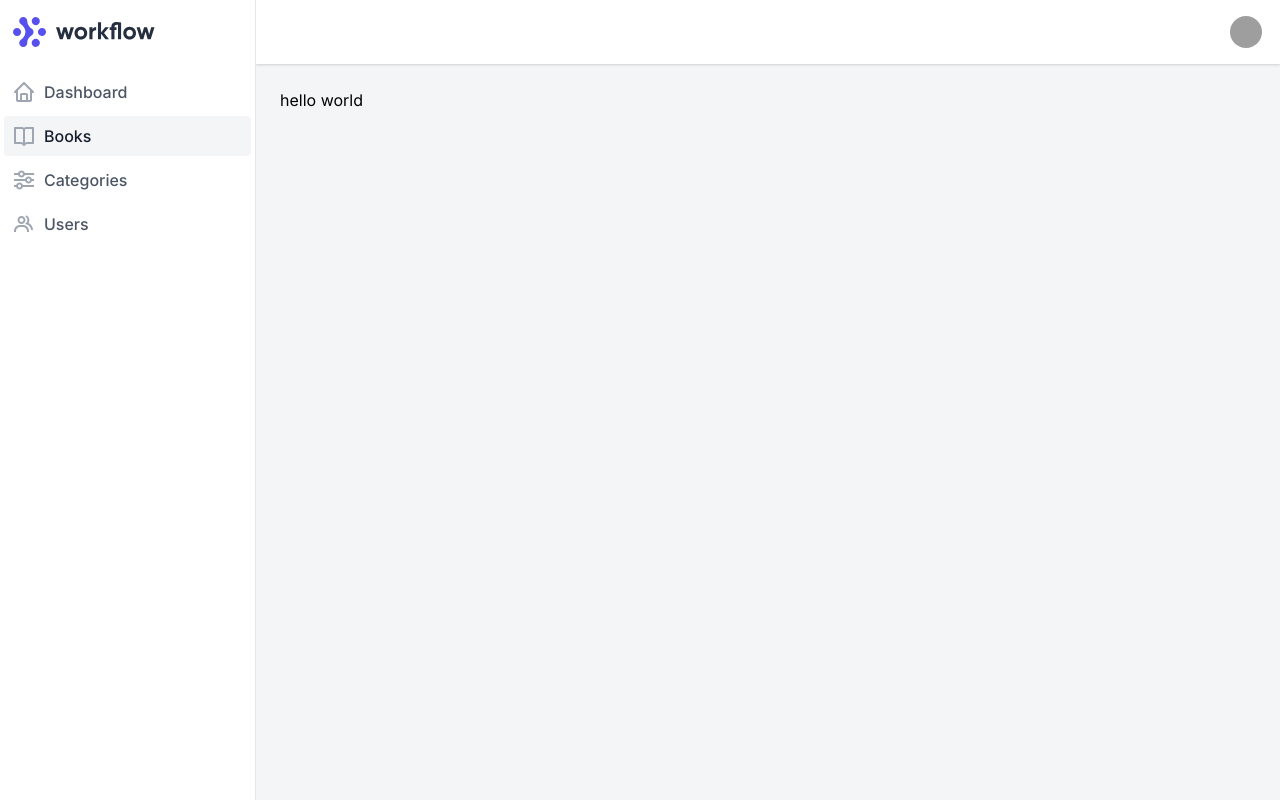
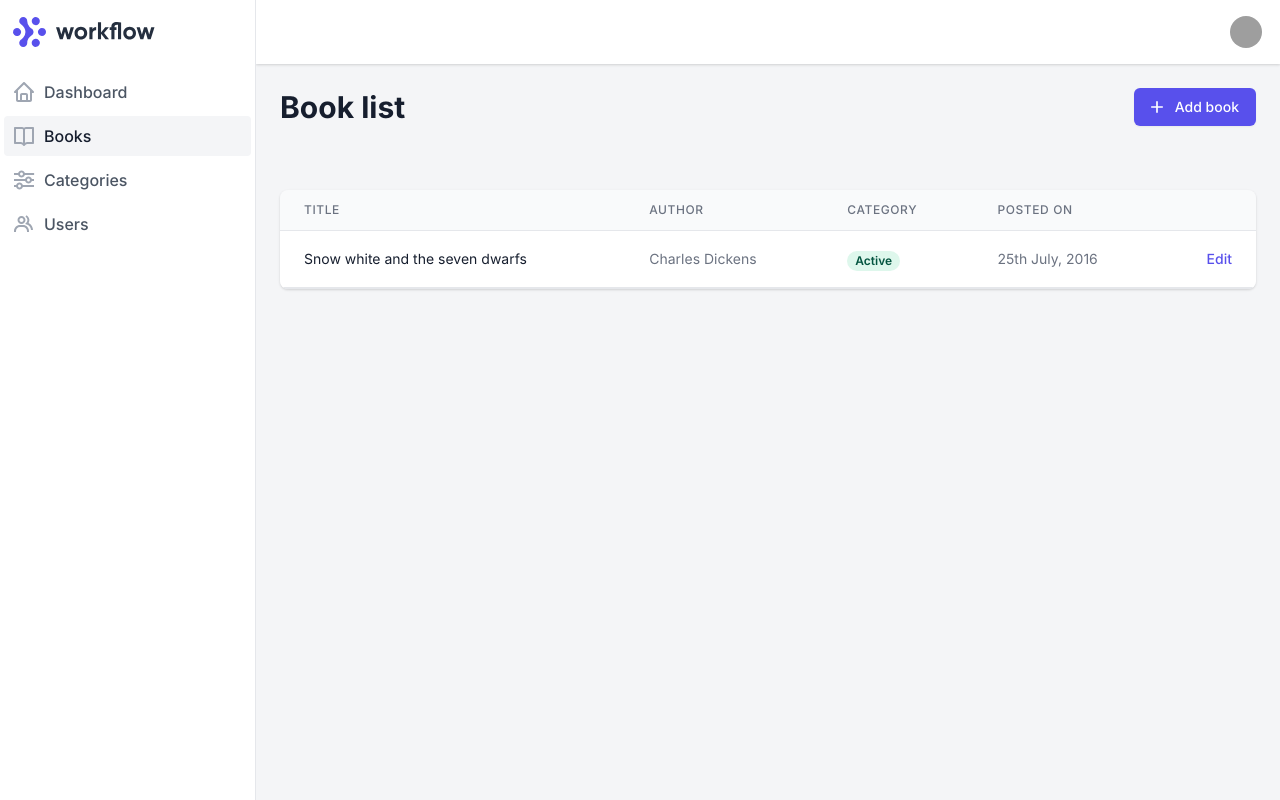
Before and after one commit to abeidahmed/book-review-app, a React (Create React App) app in the folder client/: page /admin/books in a window 1280 px wide. Built offline with nearby package versions, Linux system fonts and the light colour scheme; grey boxes are pictures that could not be loaded.

Commit message:
Add book table

```diff
--- a/client/src/admin/views/book/book-list/index.js
+++ b/client/src/admin/views/book/book-list/index.js
@@ -1,8 +1,77 @@
 import React from "react";
 import { AdminLayout } from "components/layout";
+import Icon from "components/icon";
 
 const BookList = () => {
-  return <AdminLayout>hello world</AdminLayout>;
+  return (
+    <AdminLayout>
+      <div className="lg:flex lg:items-center lg:justify-between">
+        <div className="flex-1 min-w-0">
+          <h2 className="text-2xl font-bold leading-7 text-gray-900 sm:text-3xl sm:leading-9 sm:truncate">
+            Book list
+          </h2>
+        </div>
+        <div className="mt-5 flex lg:mt-0 lg:ml-4">
+          <span className="sm:ml-3 shadow-sm rounded-md">
+            <button
+              type="button"
+              className="inline-flex items-center px-4 py-2 border border-transparent text-sm leading-5 font-medium rounded-md text-white bg-indigo-600 hover:bg-indigo-500 focus:outline-none focus:shadow-outline-indigo focus:border-indigo-700 active:bg-indigo-700 transition duration-150 ease-in-out"
+            >
+              <Icon icon="plus" className="-ml-1 mr-2 h-5 w-5" />
+              Add book
+            </button>
+          </span>
+        </div>
+      </div>
+
+      <div className="mt-16 shadow overflow-hidden sm:rounded-lg">
+        <div className="align-middle inline-block w-full overflow-x-auto border-b border-gray-200">
+          <table className="w-full">
+            <thead>
+              <tr>
+                <th className="px-6 py-3 border-b border-gray-200 bg-gray-50 text-left text-xs leading-4 font-medium text-gray-500 uppercase tracking-wider">
+                  Title
+                </th>
+                <th className="px-6 py-3 border-b border-gray-200 bg-gray-50 text-left text-xs leading-4 font-medium text-gray-500 uppercase tracking-wider">
+                  Author
+                </th>
+                <th className="px-6 py-3 border-b border-gray-200 bg-gray-50 text-left text-xs leading-4 font-medium text-gray-500 uppercase tracking-wider">
+                  Category
+                </th>
+                <th className="px-6 py-3 border-b border-gray-200 bg-gray-50 text-left text-xs leading-4 font-medium text-gray-500 uppercase tracking-wider">
+                  Posted on
+                </th>
+                <th className="px-6 py-3 border-b border-gray-200 bg-gray-50"></th>
+              </tr>
+            </thead>
+            <tbody className="bg-white">
+              <tr>
+                <td className="px-6 py-4 whitespace-no-wrap border-b border-gray-200">
+                  <p className="text-sm leading-5 text-gray-900">Snow white and the seven dwarfs</p>
+                </td>
+                <td className="px-6 py-4 whitespace-no-wrap border-b border-gray-200 text-sm leading-5 text-gray-500">
+                  Charles Dickens
+                </td>
+                <td className="px-6 py-4 whitespace-no-wrap border-b border-gray-200">
+                  <span className="px-2 inline-flex text-xs leading-5 font-semibold rounded-full bg-green-100 text-green-800">
+                    Active
+                  </span>
+                </td>
+                <td className="px-6 py-4 whitespace-no-wrap border-b border-gray-200 text-sm leading-5 text-gray-500">
+                  25th July, 2016
+                </td>
+                <td className="px-6 py-4 whitespace-no-wrap text-right border-b border-gray-200 text-sm leading-5 font-medium">
+                  <a href="#" className="text-indigo-600 hover:text-indigo-900">
+                    Edit
+                  </a>
+                </td>
+              </tr>
+            </tbody>
+          </table>
+        </div>
+      </div>
+    </AdminLayout>
+  );
 };
 
 export default BookList;
```
